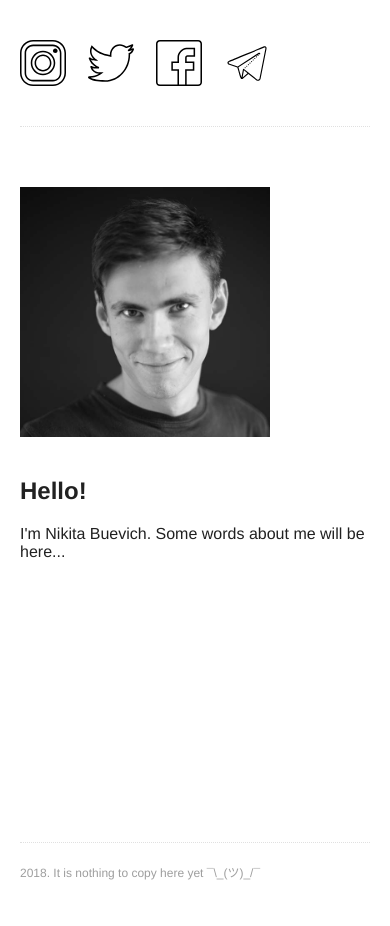
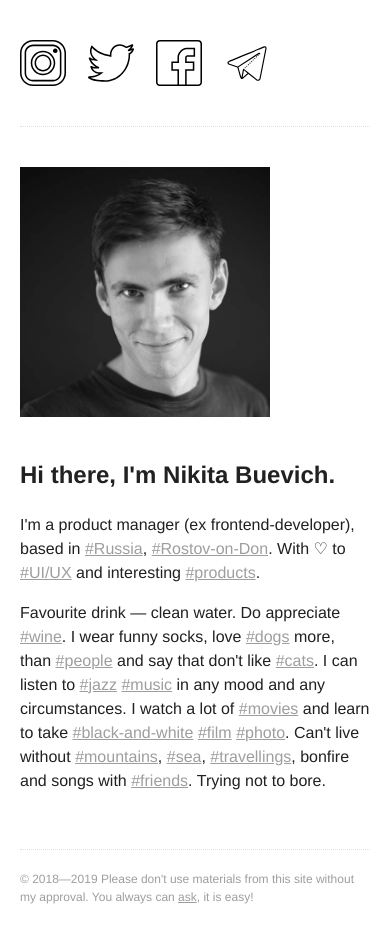
Before and after one commit to sombro/nbuevich.com, a Jekyll site: the page index.html, which Jekyll copies as it is, in a window 390 px wide. Built offline with Jekyll 4.4.1, drawn with Linux system fonts in a browser that asks for light colours; before the commit the page ends 900 px from its top, so only the background shows below that.

Commit message:
main page updated; Dagestan Day 0 draft added

```diff
--- a/css/main.css
+++ b/css/main.css
@@ -1,5 +1,6 @@
 body {
     font-size: 16px;
+    line-height: 1.5;
     font-family: Helvetica, Arial, sans-serif;
     color: #212121;
     margin: 0;
@@ -33,7 +34,7 @@ img {
 .common__content {
     display: flex;
     box-sizing: border-box;
-    padding: 60px 0 40px;
+    padding: 40px 0;
     flex-grow: 1;
 }
 
@@ -42,6 +43,16 @@ img {
     padding: 20px 0;
     display: flex;
     border-top: 1px dotted #E0E0E0;
+}
+
+.common__link,
+.common__link:visited {
+    color: #9E9E9E;
+}
+
+.common__link:hover,
+.common__link:active {
+    color: #0091EA;
 }
 
 /* ==== Header ==== */
@@ -69,6 +80,10 @@ img {
     text-decoration: none;
 }
 
+.header__link--bold {
+    font-weight: bold;
+}
+
 .header__link,
 .header__link:visited {
     color: #9E9E9E;
@@ -84,7 +99,7 @@ img {
         display: none;
     }
 
-    .header__tab {
+    .header__tab:not(.header__tab--blog) {
         width: 46px;
         height: 46px;
         font-size: 0;
@@ -119,6 +134,10 @@ img {
     .header__tab--telegram {
         background-image: url('../static/socials/telegram.svg');
     }
+
+    .header__tab--blog {
+        line-height: 46px;
+    }
 }
 
 /* ==== Content ==== */
--- a/index.html
+++ b/index.html
@@ -42,17 +42,21 @@
                     <div class="header__tab header__tab--telegram">
                         <a href="https://t.me/nbuevich" class="header__link" title="Telegram" onclick="yaCounter51475726.reachGoal('click_social_network', {network: 'telegram'}); return true;">Telegram</a>
                     </div>
+                    <!-- <div class="header__tab header__tab--blog">
+                        <a href="/blog" class="header__link header__link--bold" title="Blog">Blog</a>
+                    </div> -->
                 </div>
             </header>
             <main class="common__content">
                 <section class="content__post">
                     <img class="content__img-sqr" src="static/nbuevich.jpg">
-                    <h1 class="content__title">Hello!</h1>
-                    <p>I'm Nikita Buevich. Some words about me will be here...</p>
+                    <h1 class="content__title">Hi there, I'm Nikita Buevich.</h1>
+                    <p>I'm a product manager (ex frontend-developer), based in <a href="#" class="common__link">#Russia</a>, <a href="#" class="common__link">#Rostov-on-Don</a>. With ♡ to <a href="#" class="common__link">#UI/UX</a> and interesting <a href="#" class="common__link">#products</a>.</p>
+                    <p>Favourite drink — clean water. Do appreciate <a href="#" class="common__link">#wine</a>. I wear funny socks, love <a href="#" class="common__link">#dogs</a> more, than <a href="#" class="common__link">#people</a> and say that don't like <a href="#" class="common__link">#cats</a>. I can listen to <a href="#" class="common__link">#jazz</a> <a href="#" class="common__link">#music</a> in any mood and any circumstances. I watch a lot of <a href="#" class="common__link">#movies</a> and learn to take <a href="#" class="common__link">#black-and-white</a> <a href="#" class="common__link">#film</a> <a href="#" class="common__link">#photo</a>. Can't live without <a href="#" class="common__link">#mountains</a>, <a href="#" class="common__link">#sea</a>, <a href="#" class="common__link">#travellings</a>, bonfire and songs with <a href="#" class="common__link">#friends</a>. Trying not to bore.</p>
                 </section>
             </main>
             <footer class="common__footer">
-                <div class="footer__reserved">2018. It is nothing to copy here yet ¯\_(ツ)_/¯</div>
+                <div class="footer__reserved">© 2018—2019 Please don't use materials from this site without my approval. You always can <a href="https://t.me/nbuevich" class="common__link">ask</a>, it is easy!</div>
             </footer>
         </main>
     </body>
```
Also changed, not shown: blog/_posts/2018-9-17-Dagestan-Day-0.md (added, +18 -0 lines).
